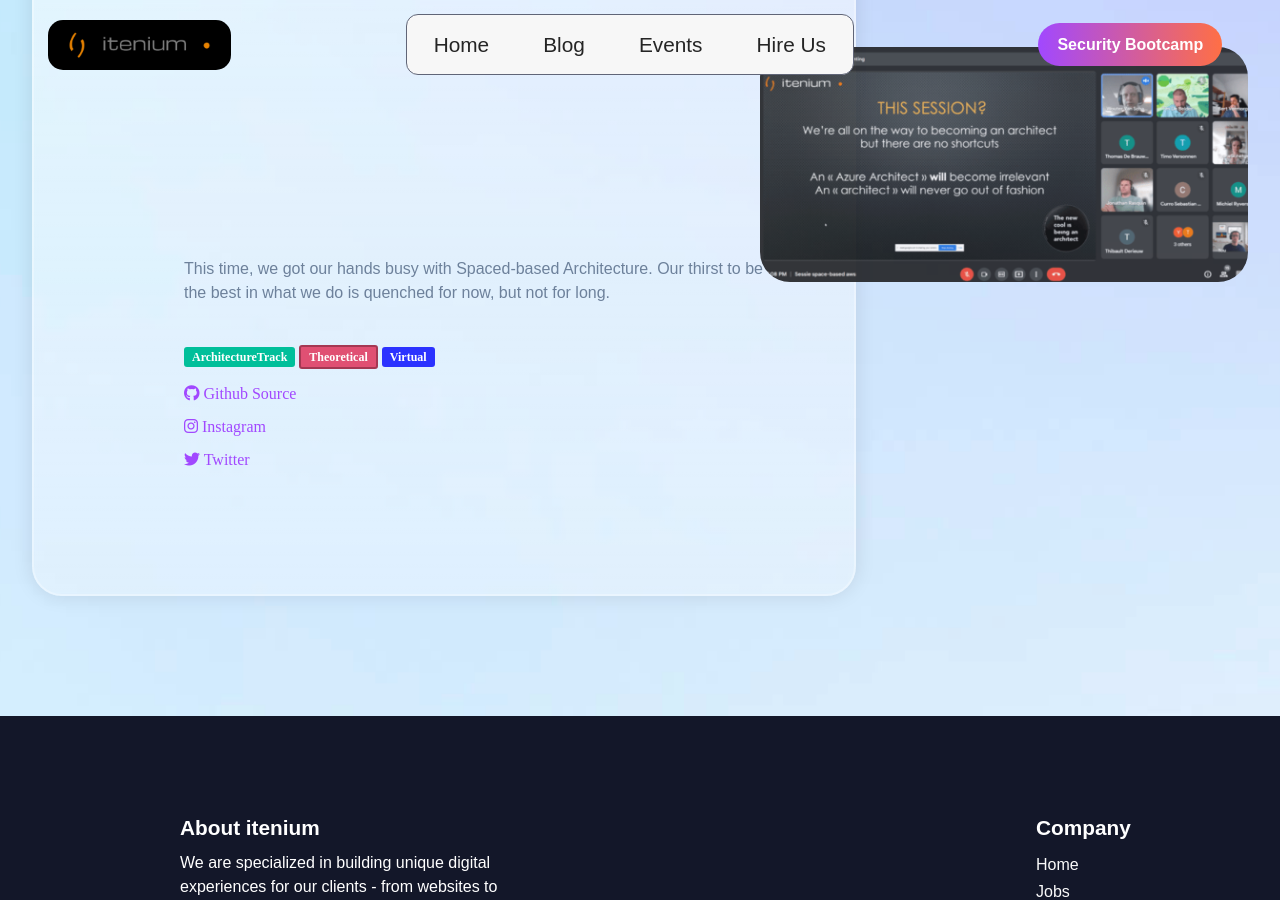
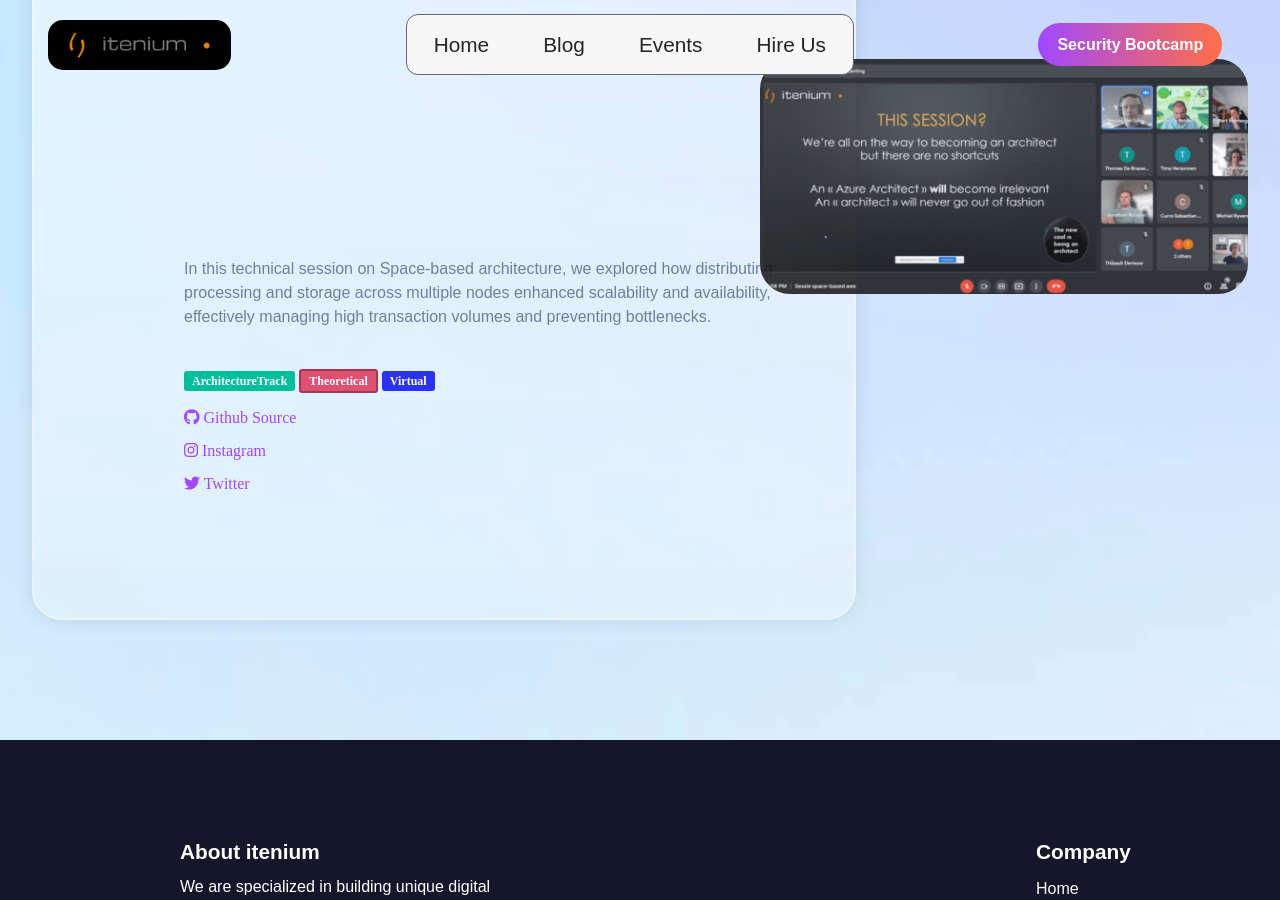
Before and after one commit to itenium-be/Competence-Center, a Jekyll site: the page built from pages/events.html, in a window 1280 px wide and 900 px high, scrolled down 63174 px. Built offline with Jekyll 4.4.1, drawn with Linux system fonts in a browser that asks for light colours; some web fonts are replaced.

Commit message:
Updated the summary

```diff
--- a/_data/events.yml
+++ b/_data/events.yml
@@ -1371,9 +1371,11 @@
   date: 2022-05-14
   track: "ArchitectureTrack"
   summary: >
-    This time, we got our hands busy with Spaced-based
-    Architecture. Our thirst to be the best in what we
-    do is quenched for now, but not for long.
+    In this technical session on Space-based architecture,
+    we explored how distributing processing and storage
+    across multiple nodes enhanced scalability and
+    availability, effectively managing high transaction
+    volumes and preventing bottlenecks.
   level: Introduction
   content: "Theoretical"
   type: ["Virtual"]
```
